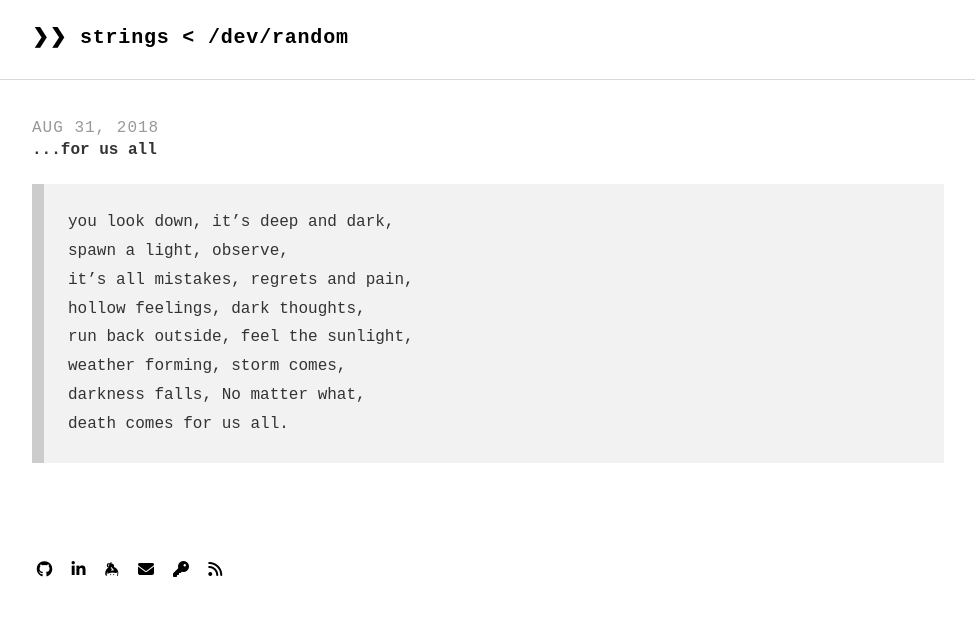
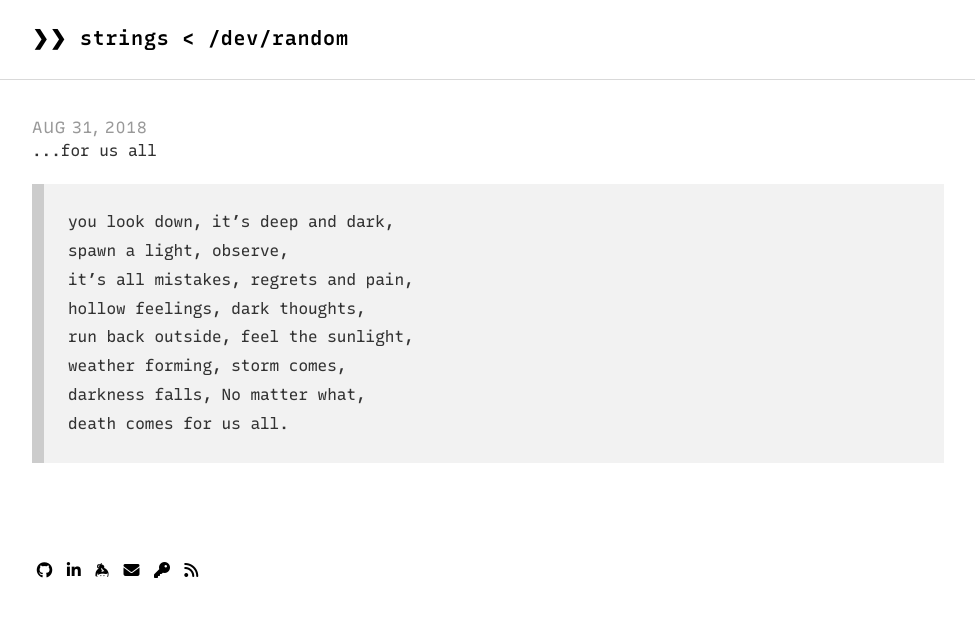
Before and after one commit to r4um/r4um.github.io, a Jekyll site: the page built from _posts/2018-08-31-for-us-all.md, in a window 1280 px wide. Shown: the top 617 px of the page, without its empty margins (152-1127 px from the left). Built offline with Jekyll 4.4.1, drawn with Linux system fonts in a browser that asks for light colours; nearby versions of some CDN libraries.

Commit message:
Fix resource interpretation warning

```diff
--- a/assets/scss/_variables.scss
+++ b/assets/scss/_variables.scss
@@ -1,5 +1,9 @@
 // Typography
-@import url('/assets/fonts/recursive/Recursive_VF_1.52.woff2');
+@font-face {
+    font-family: 'Recursive';
+    src: url('/assets/fonts/recursive/Recursive_VF_1.52.woff2') format('woff2');
+}
+
 $base-font-family: 'Recursive', monospace;
 $heading-font-family: $base-font-family;
 
```
